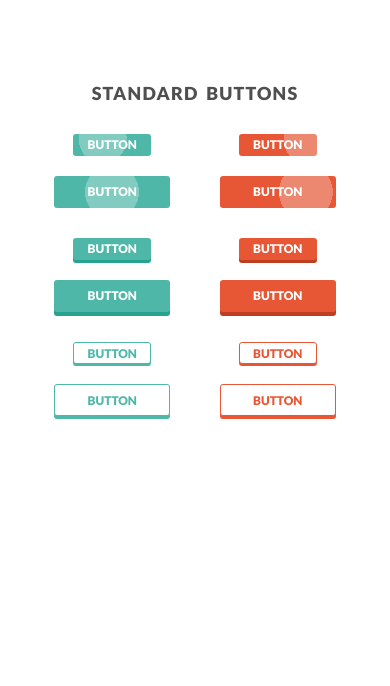
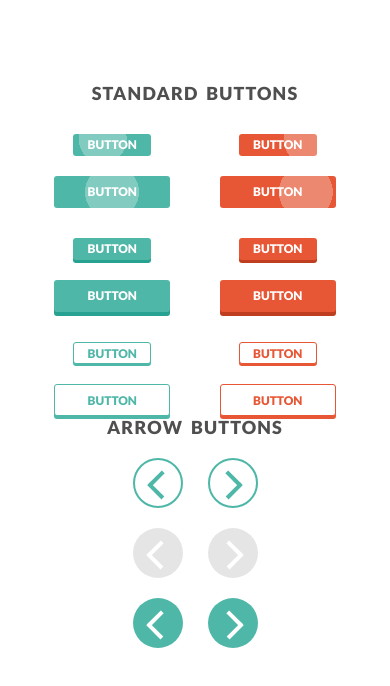
Before and after one commit to Evgenytask2/Evgenytask2.github.io, a website built with webpack: page index.html in a window 390 px wide. Built offline with Linux system fonts and the light colour scheme.

Commit message:
Completed arrow buttons block

```diff
--- a/modules/arrowBtns/block.pug
+++ b/modules/arrowBtns/block.pug
@@ -0,0 +1,14 @@
+include ../projectShare/mixins.pug
+
+.content__title Arrow Buttons
+.arrowButtons
+    .arrowButtons__box
+        .arrowButtons__container
+            +createElement("","arrowButtons__button","toLeft","borderOnly")
+            +createElement("","arrowButtons__button","toRight","borderOnly")
+        .arrowButtons__container
+            +createElement("","arrowButtons__button","toLeft","disabled")
+            +createElement("","arrowButtons__button","toRight","disabled")
+        .arrowButtons__container
+            +createElement("","arrowButtons__button","toLeft","enabled")
+            +createElement("","arrowButtons__button","toRight","enabled")
--- /dev/null
+++ b/modules/arrowBtns/script.js
@@ -0,0 +1,8 @@
+let req;
+try {
+    req = require.context("./img", true, /\.(?:png|jpe?g|gif|tiff)$/im);
+    req.keys().forEach((key) => req(key));
+} catch(ex) {} // no img in this module
+
+req = require.context("./", true, /\.less$/im);
+req.keys().forEach((key) => req(key));
--- /dev/null
+++ b/modules/arrowBtns/style.less
@@ -0,0 +1,69 @@
+@import "../projectShare/common.less";
+
+@arrowCenter: 25%;
+@fixY: 6px;
+
+.arrowButtons {
+    margin: 0 12.6%;
+    &__box {
+        display: flex;
+        flex-flow: row wrap;
+    }
+    &__container {
+        display: flex;
+        width: 33.3%;
+        justify-content: space-around;
+    }
+    &__button {
+        box-sizing: border-box;
+        position: relative;
+        width: 50px;
+        height: 50px;
+        border-radius: 50%;
+        &-borderOnly {
+            border: 2px solid @lightGreen;
+            &::before, &::after {
+                background-color: @lightGreen;
+            }
+        }
+        &-disabled {
+            background-color: @lightGrey;
+            &::before, &::after {
+                background-color: @mainColor;
+            }
+        }
+        &-enabled {
+            background-color: @lightGreen;
+            &::before, &::after {
+                background-color: @mainColor;
+            }
+        }
+        &-toLeft {
+            &::before {
+                left: @arrowCenter;
+                transform: translateY(@fixY) rotate(45deg);
+            }
+            &::after {
+                left: @arrowCenter;
+                transform: translateY(-@fixY) rotate(-45deg);
+            }
+        }
+        &-toRight {
+            &::before {
+                right: @arrowCenter;
+                transform: translateY(-@fixY) rotate(45deg);
+            }
+            &::after {
+                right: @arrowCenter;
+                transform: translateY(@fixY) rotate(-45deg);
+            }
+        }
+        &::before, &::after {
+            position: absolute;
+            content: "";
+            width: 20px;
+            height: 3.5px;
+            top: 50%;
+        }
+    }
+}
--- a/modules/main.js
+++ b/modules/main.js
@@ -6,8 +6,9 @@ try {
 
 import root from "./root/script.js";
 import standardBtns from "./standardBtns/script.js";
+import arrowBtns from "./arrowBtns/script.js";
 
-import media from "./projectShare/media.less";
+import media from "./projectShare/media.less"; // must be included as the last file
 
 
 let pugTemplate = require("./root/index.pug");
--- a/modules/projectShare/media.less
+++ b/modules/projectShare/media.less
@@ -11,4 +11,14 @@
             }
         }
     }
+    .arrowButtons {
+        &__container {
+            width: 100%;
+            justify-content: center;
+            margin-top: 20px;
+        }
+        &__button:first-child {
+            margin-right: 25px;
+        }
+    }
 }
--- a/modules/projectShare/mixins.pug
+++ b/modules/projectShare/mixins.pug
@@ -0,0 +1,5 @@
+mixin createElement(elementText, elementName, ...modifiers)
+    -var classes = elementName
+    each mod in modifiers
+        - classes += (" " + elementName + "-" + mod)
+    div(class= classes) #{elementText}
--- a/modules/standardBtns/block.pug
+++ b/modules/standardBtns/block.pug
@@ -1,8 +1,4 @@
-mixin createElement(elementText, elementName, ...modifiers)
-    -var classes = elementName
-    each mod in modifiers
-        - classes += (" " + elementName + "-" + mod)
-    div(class= classes) #{elementText}
+include ../projectShare/mixins.pug
 
 .content__title Standard Buttons
 .standardButtons
```
Also changed, not shown: index-IE.html (+1 -1 lines), out/bundle.js, out/styles.css.
